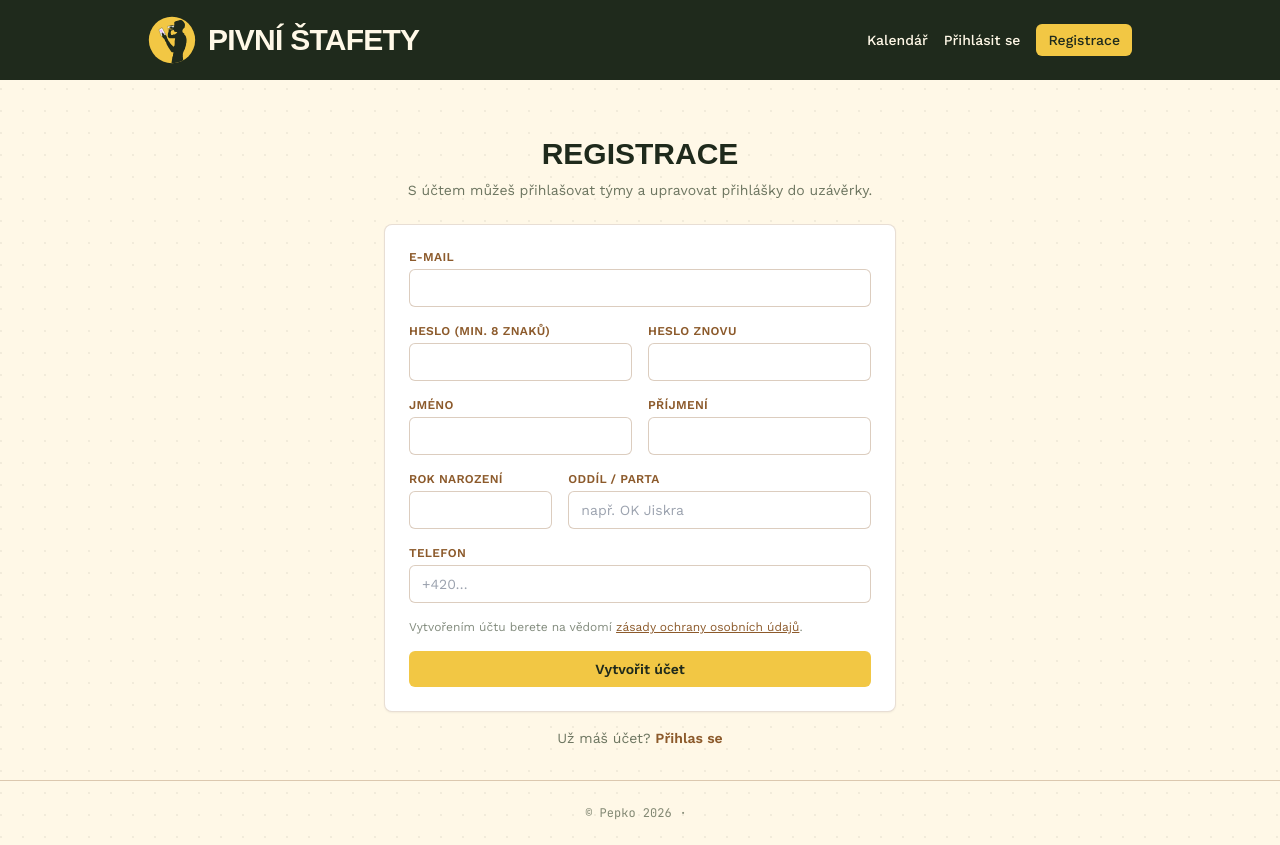
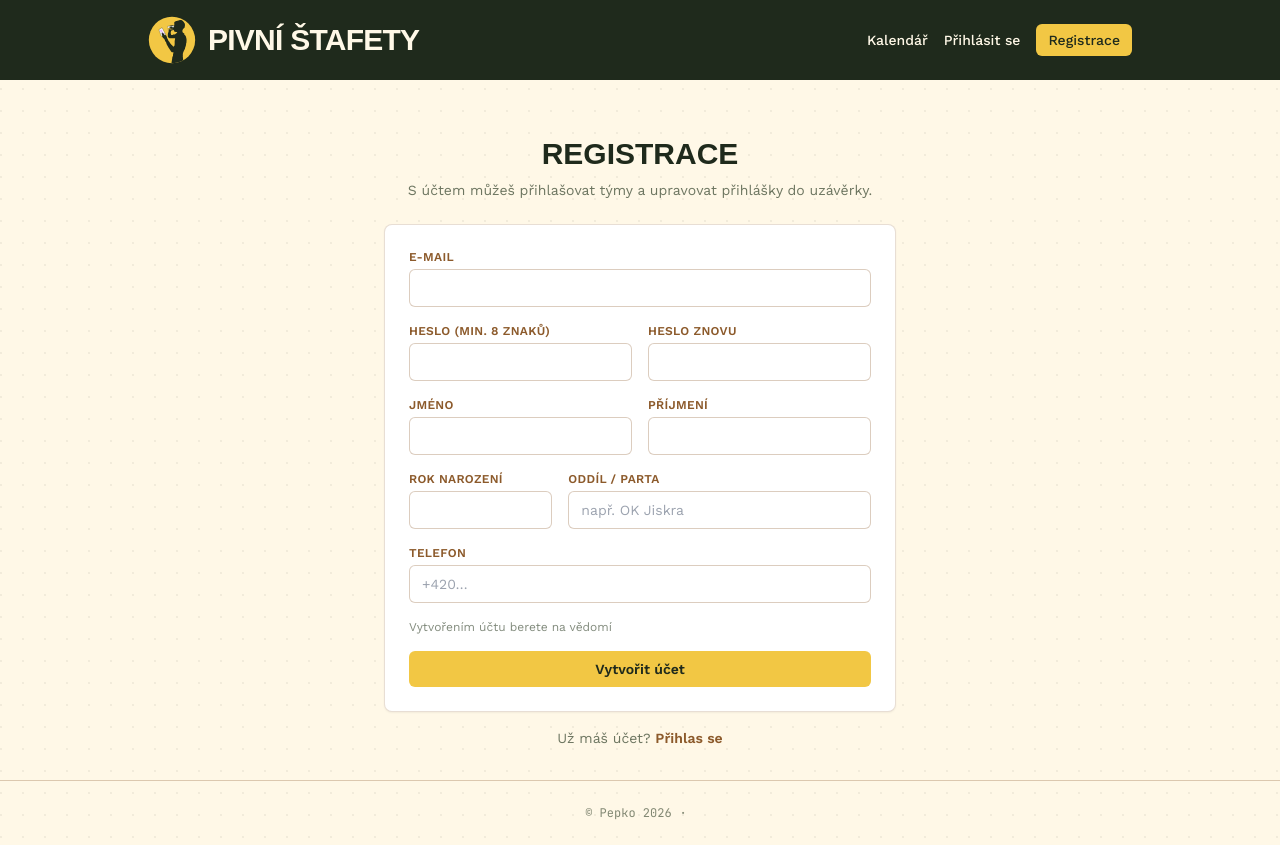
Before and after one commit to pkubecek/beer-relay, a React (Vite) app in the folder frontend/: page /registrace in a window 1280 px wide. Built offline with nearby package versions, Linux system fonts and the light colour scheme; no server answers; a web font is replaced by a local one.

Commit message:
Update RegisterPage.jsx

```diff
--- a/frontend/src/pages/RegisterPage.jsx
+++ b/frontend/src/pages/RegisterPage.jsx
@@ -60,7 +60,7 @@ export default function RegisterPage() {
           <ProfileFields form={form} update={update} />
           <p className="text-xs text-forest-700/60">
             Vytvořením účtu berete na vědomí{" "}
-            <Link to="/ochrana-udaju" target="_blank" className="text-wood underline">zásady ochrany osobních údajů</Link>.
+            {/*<Link to="/ochrana-udaju" target="_blank" className="text-wood underline">zásady ochrany osobních údajů</Link>.*/}
           </p>
           <Button type="submit" className="w-full" disabled={submitting}>
             {submitting ? "Zakládám účet…" : "Vytvořit účet"}
```
